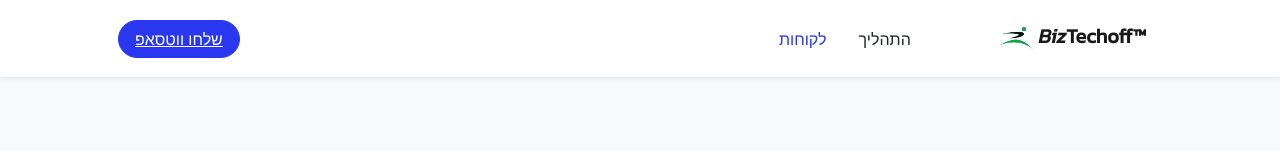
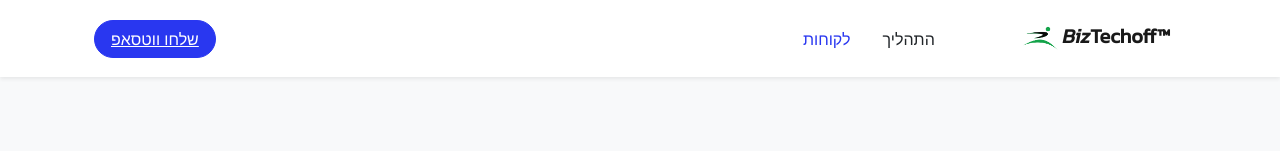
Before and after one commit to BizTechoff/biztechoff.github.io, a website: page index.html in a window 1280 px wide. Shown: the top 151 px of the page. Drawn offline with nearby package versions, Linux system fonts and the light colour scheme; files that its build step writes are made by us from their sources.

Commit message:
margin 3 top-page

```diff
--- a/index.html
+++ b/index.html
@@ -26,7 +26,7 @@
 <body id="page-top">
     <!-- Navigation-->
     <nav class="navbar navbar-expand-lg navbar-light fixed-top shadow-sm" id="mainNav">
-        <div class="container px-5">
+        <div class="container px-4">
             <a class="navbar-brand fw-bold" href="#page-top">
                 &trade;<i>Biz</i>Techoff
                 <img src="assets/img/bto.logo.png" width="35px">
```
Also changed, not shown: dist/index.html.
